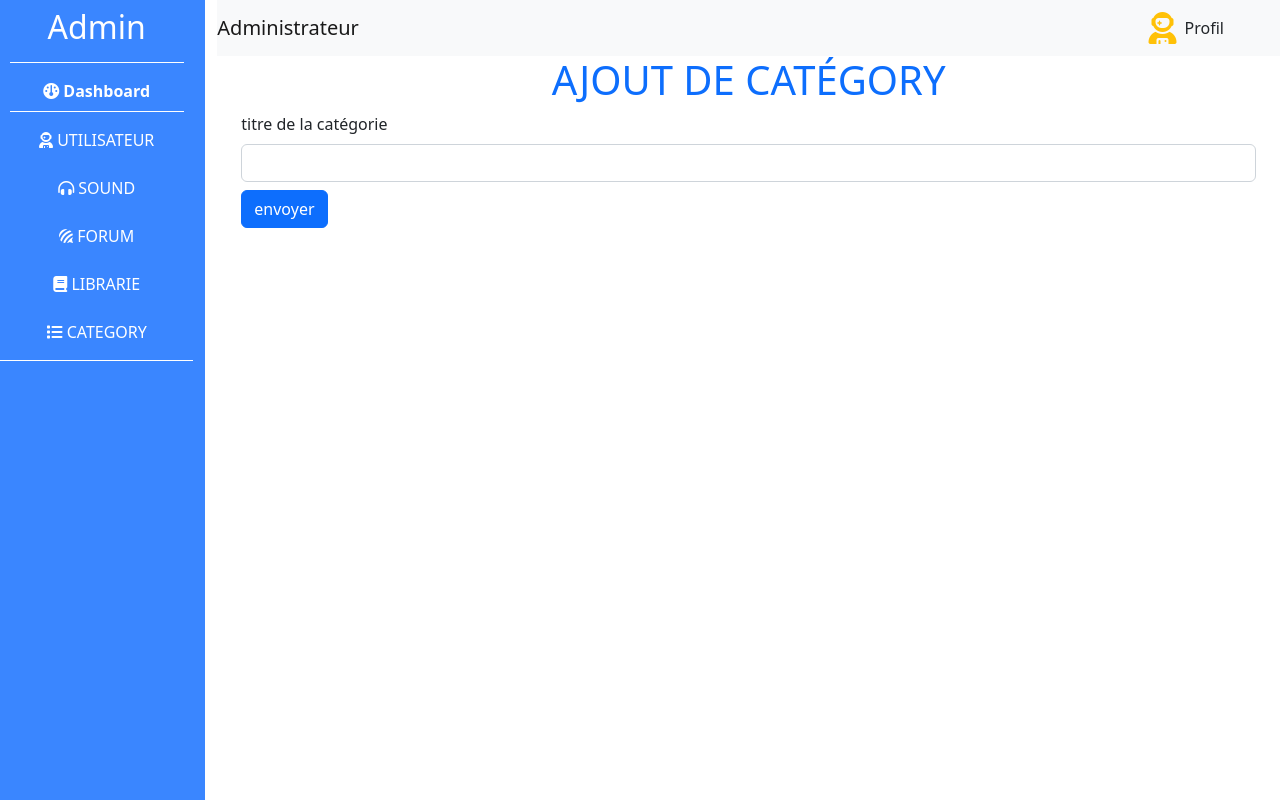
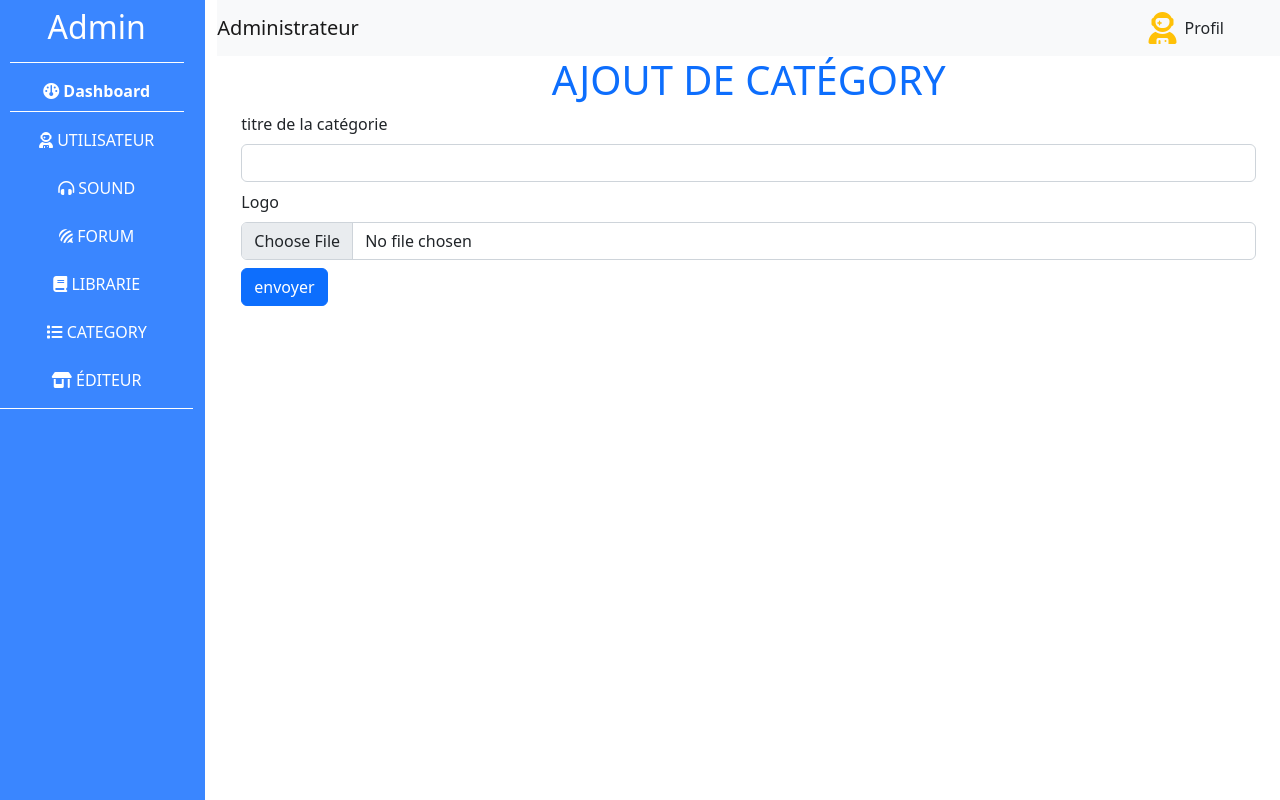
Before and after one commit to YannickCourbic15987/Sound_Host, a PHP site: page /Sound_Host/Views/Admin/addcategory.php in a window 1280 px wide. Run offline with PHP 8.4, Linux system fonts and the light colour scheme; some libraries are stand-ins or nearby versions.

Commit message:
ajout de catégory

```diff
--- a/Src/Controller/AdminAddController.php
+++ b/Src/Controller/AdminAddController.php
@@ -9,13 +9,19 @@ class AdminAddController extends Controller
     public function index()
     {
 
+
         if (isset($_POST['title']) && !empty($_POST['title'])) {
+
+
             $category = new CategoryModel();
             $title = trim(htmlspecialchars($_POST['title']));
             $category->setTitle($title);
+
             $category->create();
             header('Location:' . HEADER . 'adminCategory');
         }
+
+
         $this->render("Admin/addcategory", []);
     }
 }
--- a/Src/Controller/AdminCategoryController.php
+++ b/Src/Controller/AdminCategoryController.php
@@ -14,4 +14,10 @@ class AdminCategoryController extends Controller
 
         $this->render("Admin/category", ["categorys" => $categorys]);
     }
+
+
+    public function display($id)
+    {
+        $this->render("Admin/updatecategory", []);
+    }
 }
--- a/Views/Admin/addcategory.php
+++ b/Views/Admin/addcategory.php
@@ -3,7 +3,9 @@
     <h1 class="text-uppercase text-primary text-center">ajout de catégory</h1>
     <form action="" method="post" class="form-group">
         <label for="title" class="form-label">titre de la catégorie</label>
-        <input type="text" name="title" id="title" class="form-control mb-2">
+        <input type="text" name="title" id="title" class="form-control mb-2" required>
+        <label for="logo" class="form-label">Logo</label>
+        <input type="file" name="logo" id="logo" class="form-control mb-2" required>
         <button type="submit" class="btn btn-primary">
             envoyer
         </button>
--- a/Views/Admin/category.php
+++ b/Views/Admin/category.php
@@ -25,7 +25,7 @@
 
 
                 <th>
-                    <form action="<?= HEADER ?>" method="post">
+                    <form action="<?= HEADER ?>adminCategory/<?= $category->id ?>  " method="post">
                         <input type="hidden" name="update" value="update">
                         <button class="btn btn-info" type="submit">
                             <i class="fa-solid fa-pen-to-square text-white fs-4 fw-ligther mt-1"></i>
--- a/Views/Admin/dashboard.php
+++ b/Views/Admin/dashboard.php
@@ -82,6 +82,16 @@
                     </li>
                 </ul>
             </div>
+            <div class="container mt-2">
+                <ul class="navbar-nav me-auto">
+                    <li class="nav-item">
+                        <a href="<?= HEADER ?>adminEditeur" class="nav-link active text-white active text-center text-uppercase ml-2">
+                            <i class="fa-solid fa-shop"></i>
+                            éditeur
+                        </a>
+                    </li>
+                </ul>
+            </div>
             <div class="bg-white m-auto mt-2" style="height: 1px; width:100%"></div>
         </div>
 
--- /dev/null
+++ b/Views/Admin/updatecategory.php
@@ -0,0 +1,4 @@
+<?php ob_start(); ?>
+
+<?php $content = ob_get_clean();
+require_once ROOT . "/Views/Admin/dashboard.php"; ?>
```
Also changed, not shown: Src/Controller/AdminEditeurController.php (added, +10 -0 lines), Src/Model/CategoryModel.php (+12 -0 lines).
